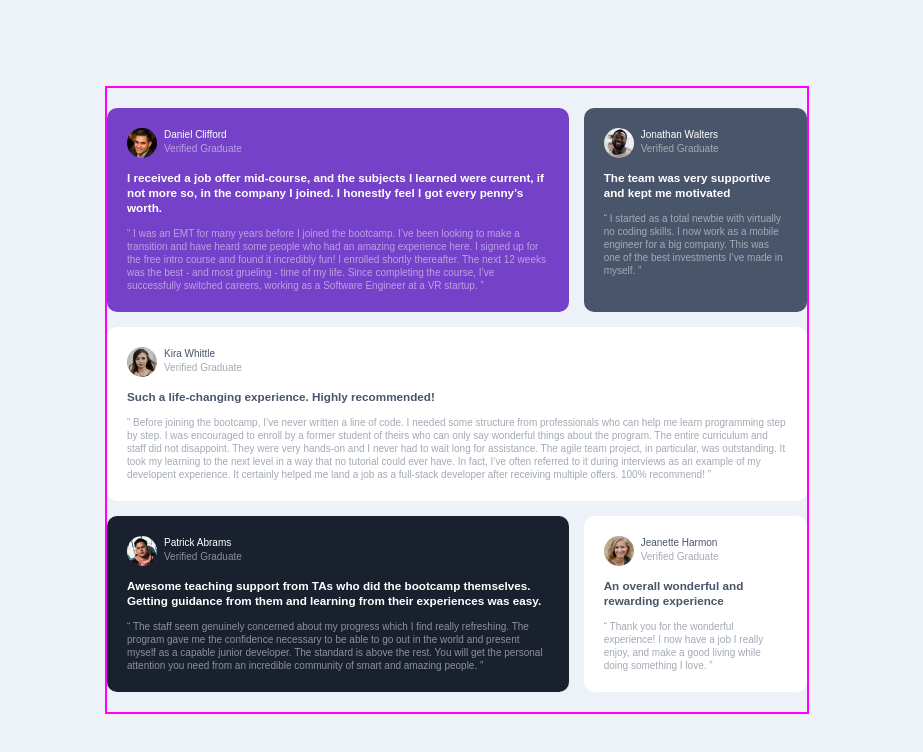
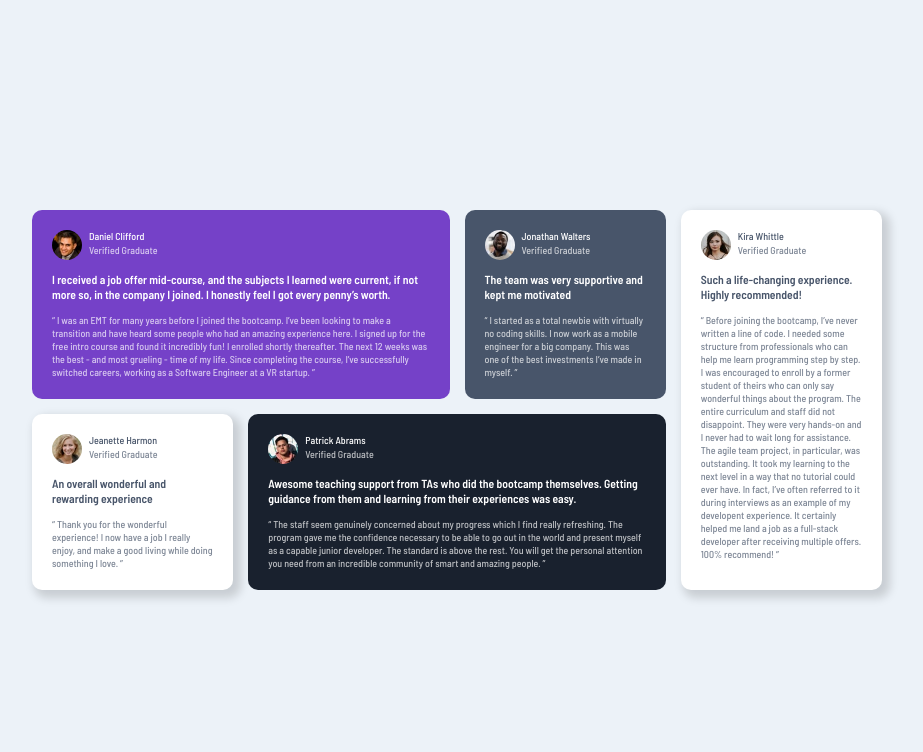
Before and after one commit to Wariz007/frontend-mentor-testimonial-grid, a plain HTML site: page index.html in a window 1280 px wide. Shown: the whole page, without its empty margins (183-1106 px from the left). Drawn offline with Linux system fonts and the light colour scheme.

Commit message:
coding 100% complete

```diff
--- a/Style.css
+++ b/Style.css
@@ -13,7 +13,7 @@ html, body{
     padding: 0;
     box-sizing: border-box;
     font-size: 10px;
-    font-family: sans-serif;
+    font-family: 'Barlow Semi Condensed', sans-serif;
     line-height: 1.3;
     color: var(--White);
     background-color: var(--Light-grayish-blue);
@@ -22,7 +22,8 @@ h1, h2, p{
     margin: 0;
 }
 p{
-    opacity: 50%;
+    opacity: 70%;
+    line-height: 1.3;
 }
 img{
     display: block;
@@ -39,12 +40,11 @@ body{
 }
 /*main container of the items*/
 .grid-container{
-    width: min(95%, 70rem);
+    width: min(95%, 85rem);
     margin-inline: auto;
     padding-block: 2rem;
     display: grid;
     gap: 15px;
-    border: 2px solid magenta;
 }
 
 /*class code for all items*/
@@ -73,6 +73,7 @@ body{
 #testimonial-three{
     color: var(--Very-dark-grayish-blue);
     background-color: var(--White);
+    box-shadow: 5px 5px 10px 3px rgba(0, 0, 0, 0.151);
 }
 
 #testimonial-four{
@@ -82,10 +83,11 @@ body{
 #testimonial-five{
     color: var(--Very-dark-grayish-blue);
     background-color: var(--White);
+    box-shadow: 5px 5px 10px 3px rgba(0, 0, 0, 0.151);
+
 }
 
 /*media queries*/
-/*for screen size of 370px above*/
 @media (min-width: 370px){
     #testimonial-one{
         grid-column: 1 / 3;
@@ -99,7 +101,19 @@ body{
     }
 }
 
-@media (min-width: 809px){
+@media (min-width: 500px){
+    #testimonial-five{
+        grid-row: 2;
+        grid-row: span 2;
+        grid-column-start: 2;
+    }
+    #testimonial-three{
+        grid-column: 1;
+        grid-row: 3;
+    }
+}
+
+@media (min-width: 690px){
     .grid-container{
         grid-template-columns: repeat(3, 1fr);
     }
@@ -120,11 +134,20 @@ body{
     }
 }
 
-
-
-
-
-/*Extras
-- Mobile: 320px
-- Desktop: 1440px
-- Barlow Semi Condensed*/
+@media (min-width: 1000px){
+    .grid-container{
+        grid-template-columns: repeat(4, 1fr);
+    }
+    #testimonial-five{
+        grid-column: 4;
+        grid-row: 1 / 3;
+    }
+    #testimonial-four{
+        grid-row: 2;
+        grid-column: 2 / 4;
+    }
+    #testimonial-three{
+        grid-column: 1;
+        grid-row: 2;
+    }
+}
--- a/index.html
+++ b/index.html
@@ -5,13 +5,16 @@
   <meta name="viewport" content="width=device-width, initial-scale=1.0">
   <link rel="icon" type="image/png" sizes="32x32" href="./images/favicon-32x32.png">
   <title>Frontend Mentor | Testimonial Grid</title>
+  <link rel="preconnect" href="https://fonts.googleapis.com">
+  <link rel="preconnect" href="https://fonts.gstatic.com" crossorigin>
+  <link href="https://fonts.googleapis.com/css2?family=Barlow+Semi+Condensed:wght@500;600&display=swap" rel="stylesheet">
   <link rel="stylesheet" href="Style.css">
 </head>
 <body>
 
   <div class="grid-container">
 
-    <!--testimonial item one-->
+    <!--testimonial item one (Daniel Clifford)-->
     <div id="testimonial-one" class="class-for-all">
       <div id="profile-details">
         <img src="images/image-daniel.jpg" alt="photo of Daniel Clifford">
@@ -34,7 +37,7 @@
       </p>
     </div>
 
-    <!--testimonial item two-->
+    <!--testimonial item two (Jonathan Walters)-->
     <div id="testimonial-two" class="class-for-all">
 
       <div id="profile-details">
@@ -56,7 +59,7 @@
 
     </div>
 
-    <!--testimonial item three-->
+    <!--testimonial item three (Jeanette Harmon)-->
     <div id="testimonial-three" class="class-for-all">
       <div id="profile-details">
         <img src="images/image-jeanette.jpg" alt="photo of Jeanette Harmon">
@@ -76,7 +79,7 @@
       </p>
     </div>
 
-    <!--testimonial item four-->
+    <!--testimonial item four (Patrick Abrams)r-->
     <div id="testimonial-four" class="class-for-all">
       <div id="profile-details">
         <img src="images/image-patrick.jpg" alt="photo of Patrick Abrams">
@@ -99,7 +102,7 @@
       </p>
     </div>
 
-    <!--testimonial item five-->
+    <!--testimonial item five (Kira Whittle)-->
     <div id="testimonial-five" class="class-for-all">
       <div id="profile-details">
         <img src="images/image-kira.jpg" alt="photo of Kira Whittle">
```
